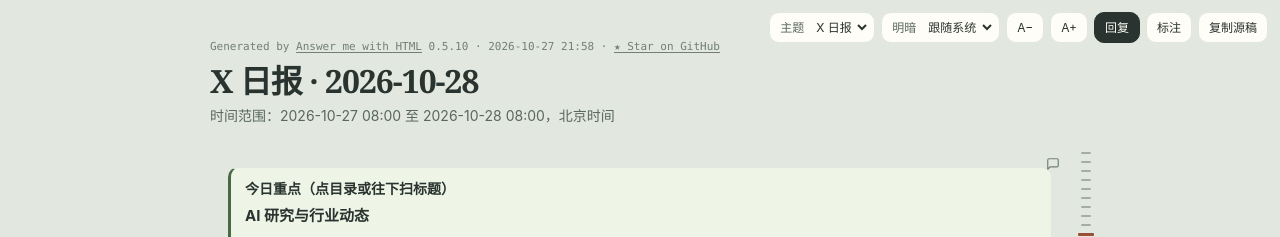
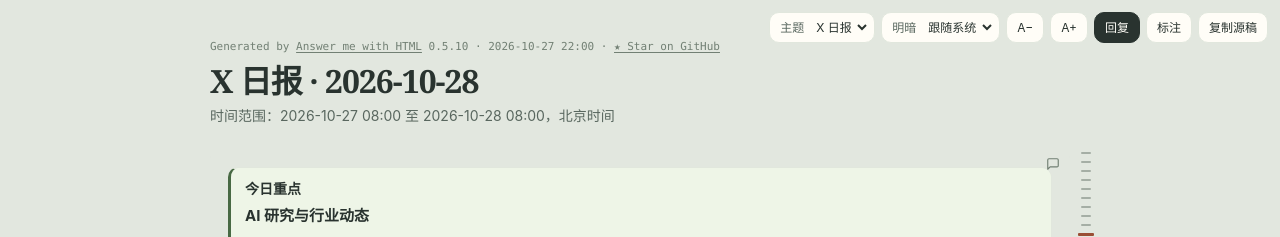
Before and after one commit to freelxs/x-daily, a plain HTML site: page 2026/2026-10-28.html in a window 1280 px wide. Shown: the top 237 px of the page. Drawn offline with Linux system fonts and the light colour scheme.

Commit message:
x-daily: 2026-10-28

````diff
--- a/2026/2026-10-28.html
+++ b/2026/2026-10-28.html
@@ -1137,12 +1137,12 @@ html[data-theme="x-daily"] .am-toc a { font-weight: 500; }
 <button class="am-btn" type="button" data-am="copy" data-done="已复制 ✓">复制源稿</button>
 </div>
 <main class="am-doc">
-<header class="am-head"><p class="am-colophon">Generated by <a href="https://github.com/QingYunA/answer-me-with-html" target="_blank" rel="noopener">Answer me with HTML</a> 0.5.10 · 2026-10-27 21:58 · <a href="https://github.com/QingYunA/answer-me-with-html" target="_blank" rel="noopener">★ Star on GitHub</a></p><h1>X 日报 · 2026-10-28</h1><p class="am-sub">时间范围：2026-10-27 08:00 至 2026-10-28 08:00，北京时间</p></header>
+<header class="am-head"><p class="am-colophon">Generated by <a href="https://github.com/QingYunA/answer-me-with-html" target="_blank" rel="noopener">Answer me with HTML</a> 0.5.10 · 2026-10-27 22:00 · <a href="https://github.com/QingYunA/answer-me-with-html" target="_blank" rel="noopener">★ Star on GitHub</a></p><h1>X 日报 · 2026-10-28</h1><p class="am-sub">时间范围：2026-10-27 08:00 至 2026-10-28 08:00，北京时间</p></header>
 <div class="am-doc-layout am-doc-layout--rail-end">
 <nav class="am-toc" aria-label="目录" data-side="end" data-flow="in"><details class="am-outline"><summary aria-label="目录"><span class="am-ticks" aria-hidden="true"><i class="am-tick" data-id="A" data-title="A · 今日速览"></i><i class="am-tick" data-id="B" data-title="B · 本期概况"></i><i class="am-tick" data-id="C" data-title="C · AI 研究与行业动态"></i><i class="am-tick" data-id="D" data-title="D · AI 编程与 Agent 实践"></i><i class="am-tick" data-id="E" data-title="E · AI 工具、网关与免费额度"></i><i class="am-tick" data-id="F" data-title="F · Grok Bot"></i><i class="am-tick" data-id="G" data-title="G · 开源项目与工具"></i><i class="am-tick" data-id="H" data-title="H · 安全与系统更新"></i><i class="am-tick" data-id="I" data-title="I · 科技新闻"></i><i class="am-tick" data-id="J" data-title="J · 健康与生活"></i></span></summary><ol class="am-outline-list"><li><a href="#panel-A">A · 今日速览</a></li><li><a href="#panel-B">B · 本期概况</a></li><li><a href="#panel-C">C · AI 研究与行业动态</a></li><li><a href="#panel-D">D · AI 编程与 Agent 实践</a></li><li><a href="#panel-E">E · AI 工具、网关与免费额度</a></li><li><a href="#panel-F">F · Grok Bot</a></li><li><a href="#panel-G">G · 开源项目与工具</a></li><li><a href="#panel-H">H · 安全与系统更新</a></li><li><a href="#panel-I">I · 科技新闻</a></li><li><a href="#panel-J">J · 健康与生活</a></li></ol></details></nav>
 <div class="am-doc-body">
 <section class="am-panel am-panel--bare" id="panel-A">
-<div class="am-panel-body"><div class="am-callout am-callout--ok" role="note"><div class="am-callout-title">今日重点（点目录或往下扫标题）</div><div class="am-callout-body am-md"><p><strong>AI 研究与行业动态</strong></p>
+<div class="am-panel-body"><div class="am-callout am-callout--ok" role="note"><div class="am-callout-title">今日重点</div><div class="am-callout-body am-md"><p><strong>AI 研究与行业动态</strong></p>
 <ul>
 <li>Axiom 用几十个 AI agent 花 24 天，把 1.5 万页的「有限单群分类定理」全部转成 Lean 并通过检查</li>
 <li>OpenAI 与 Anthropic 同日宣布 AI 推翻「指数时间假设」（ETH）</li>
@@ -1670,7 +1670,7 @@ subtitle: &quot;时间范围：2026-10-27 08:00 至 2026-10-28 08:00，北京时
 ---
 
 ## 今日速览 {bare}
-```callout ok 今日重点（点目录或往下扫标题）
+```callout ok 今日重点
 **AI 研究与行业动态**
 - Axiom 用几十个 AI agent 花 24 天，把 1.5 万页的「有限单群分类定理」全部转成 Lean 并通过检查
 - OpenAI 与 Anthropic 同日宣布 AI 推翻「指数时间假设」（ETH）
````
